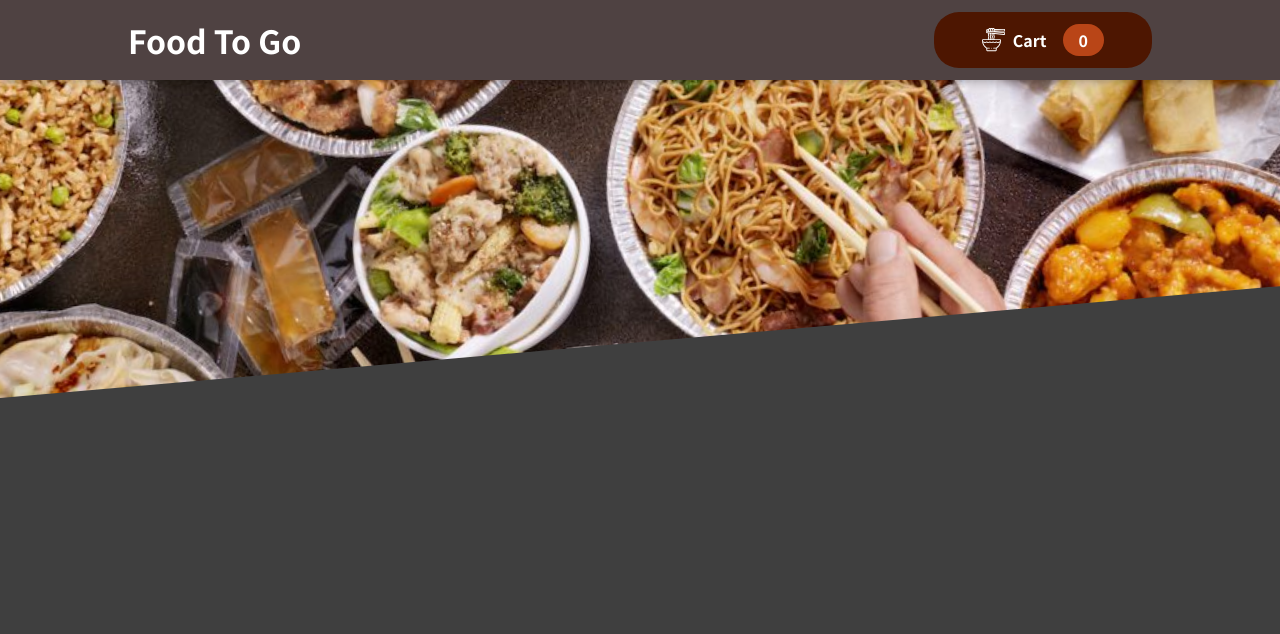
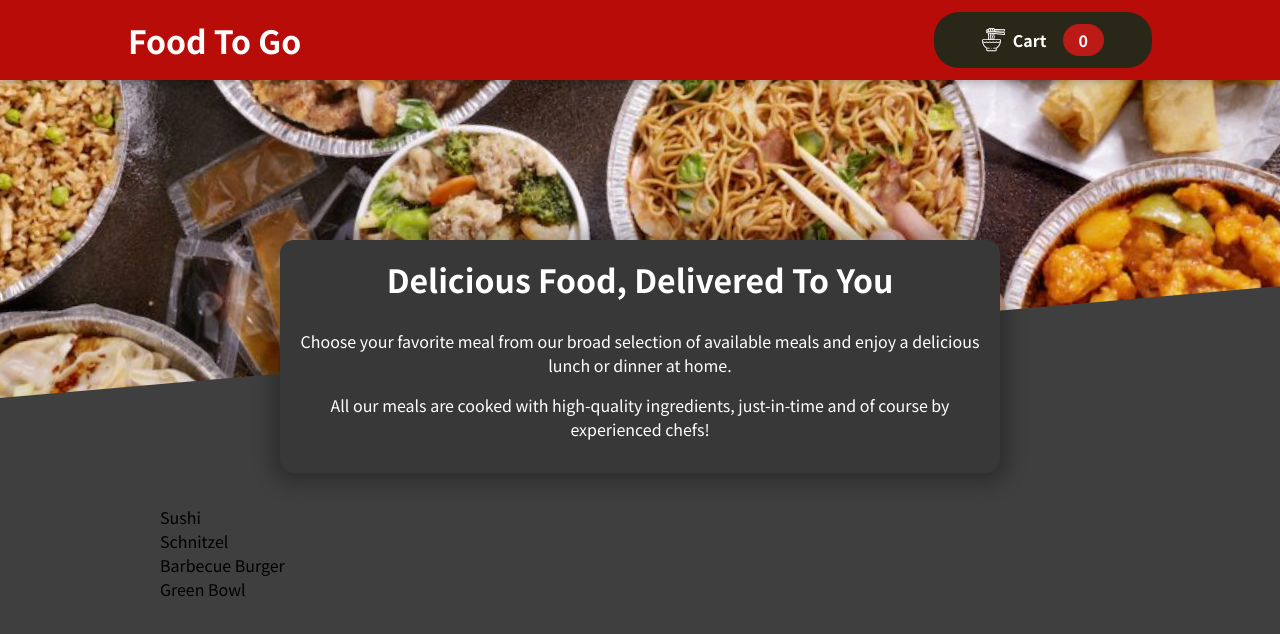
Before and after one commit to kremlevmax/food-order-app, a React (Create React App) app: page / in a window 1280 px wide. Shown: the top 634 px of the page. Built offline with nearby package versions, Linux system fonts and the light colour scheme.

Commit message:
Basic Food section

```diff
--- a/src/App.js
+++ b/src/App.js
@@ -1,9 +1,11 @@
 import Header from "./components/Layout/Header";
+import Meals from "./components/Meals/Meals";
 
 function App() {
   return (
     <>
       <Header />
+      <Meals />
     </>
   );
 }
--- a/src/components/Layout/Header.module.css
+++ b/src/components/Layout/Header.module.css
@@ -4,7 +4,7 @@
   left: 0;
   width: 100%;
   height: 5rem;
-  background-color: #4f4242;
+  background-color: #b80c09;
   color: white;
   display: flex;
   justify-content: space-between;
--- a/src/components/Layout/HeaderCartButton.module.css
+++ b/src/components/Layout/HeaderCartButton.module.css
@@ -2,7 +2,7 @@
   cursor: pointer;
   font: inherit;
   border: none;
-  background-color: #4d1601;
+  background-color: #292818;
   color: white;
   padding: 0.75rem 3rem;
   display: flex;
@@ -14,7 +14,7 @@
 
 .button:hover,
 .button:active {
-  background-color: #2c0d00;
+  background-color: #141301;
 }
 
 .icon {
@@ -24,7 +24,7 @@
 }
 
 .badge {
-  background-color: #b94517;
+  background-color: #bb1a17;
   padding: 0.25rem 1rem;
   border-radius: 25px;
   margin-left: 1rem;
@@ -33,7 +33,7 @@
 
 .button:hover .badge,
 .button:active .badge {
-  background-color: #92320c;
+  background-color: #b80c09;
 }
 
 .bump {
--- /dev/null
+++ b/src/components/Meals/AvailableMeals.js
@@ -0,0 +1,40 @@
+import styles from "./AvailableMeals.module.css";
+
+const DUMMY_MEALS = [
+  {
+    id: "m1",
+    name: "Sushi",
+    description: "Finest fish and veggies",
+    price: 22.99,
+  },
+  {
+    id: "m2",
+    name: "Schnitzel",
+    description: "A german specialty!",
+    price: 16.5,
+  },
+  {
+    id: "m3",
+    name: "Barbecue Burger",
+    description: "American, raw, meaty",
+    price: 12.99,
+  },
+  {
+    id: "m4",
+    name: "Green Bowl",
+    description: "Healthy...and green...",
+    price: 18.99,
+  },
+];
+
+const AvailableMeals = () => {
+  const availableMeals = DUMMY_MEALS.map((item) => <li>{item.name}</li>);
+
+  return (
+    <section className={styles.meals}>
+      <ul>{availableMeals}</ul>
+    </section>
+  );
+};
+
+export default AvailableMeals;
--- /dev/null
+++ b/src/components/Meals/Meals.js
@@ -0,0 +1,13 @@
+import MealsSummary from "./MealsSummary";
+import AvailableMeals from "./AvailableMeals";
+
+const Meals = () => {
+  return (
+    <>
+      <MealsSummary />
+      <AvailableMeals />
+    </>
+  );
+};
+
+export default Meals;
```
Also changed, not shown: src/components/Meals/AvailableMeals.module.css (renamed from src/css/AvailableMeals.module.css), src/components/Meals/MealsSummary.js (renamed from src/css/MealsSummary.js), src/components/Meals/MealsSummary.module.css (renamed from src/css/MealsSummary.module.css), src/css/meals.jpg (deleted).
